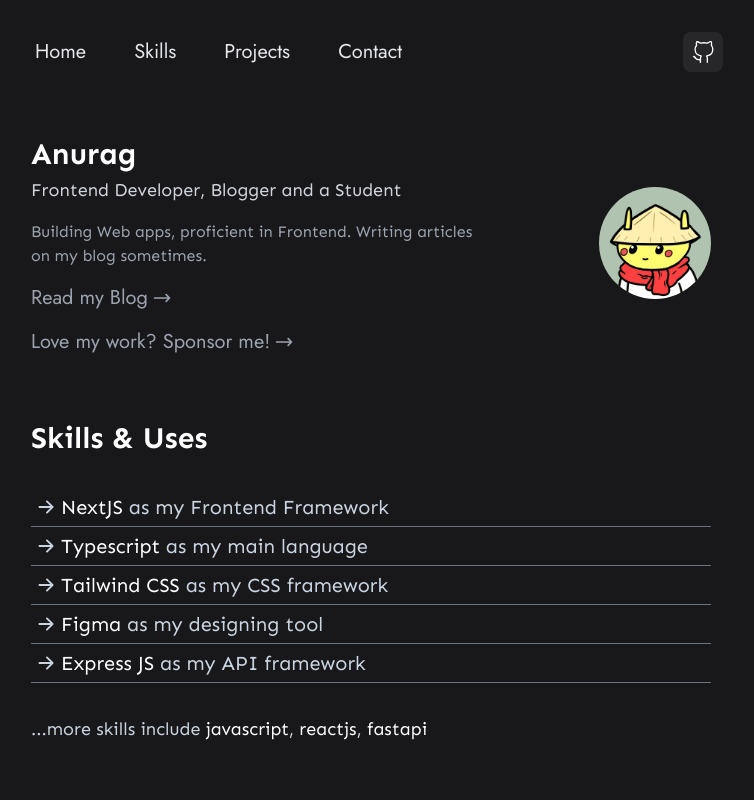
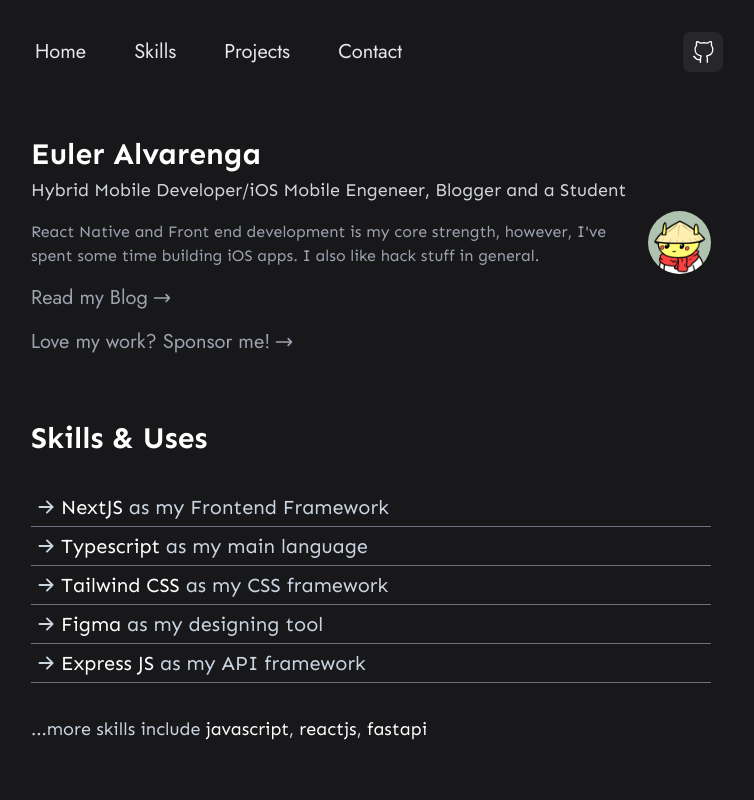
Before and after one commit to alvarengaEuler/my-portfolio, a Next.js app: page / in a window 1280 px wide. Shown: the top 800 px of the page, without its empty margins (269-1023 px from the left). Built offline with nearby package versions, Linux system fonts and the light colour scheme; no server answers.

Commit message:
:fire: feat: atualiza algumas coisas

```diff
--- a/components/Sections/About.section.tsx
+++ b/components/Sections/About.section.tsx
@@ -9,14 +9,15 @@
   return (
     <div className="my-8 flex flex-row items-center justify-between px-3 font-sen">
       <div>
-        <p className="text-3xl font-bold text-white">Anurag</p>
+        <p className="text-3xl font-bold text-white">Euler Alvarenga</p>
         <p className="mt-1 text-lg text-gray-300">
-          Frontend Developer, Blogger and a Student
+          Hybrid Mobile Developer/iOS Mobile Engeneer, Blogger and a Student
         </p>
 
         <p className="mt-4 text-gray-400">
-          Building Web apps, proficient in Frontend. Writing articles <br /> on
-          my blog sometimes.
+          React Native and Front end development is my core strength, however,
+          I've spent some time building iOS apps. I also like hack stuff in
+          general.
         </p>
 
         <Link href="https://blog.anurag.tech" passHref>
--- a/pages/_app.tsx
+++ b/pages/_app.tsx
@@ -15,12 +15,12 @@
 function MyApp({ Component, pageProps }: AppProps) {
   return (
     <>
-      <Script
+      {/* <Script
         strategy="lazyOnload"
         src={`https://www.googletagmanager.com/gtag/js?id=${process.env.NEXT_PUBLIC_GOOGLE_ANALYTICS}`}
-      />
+      /> */}
 
-      <Script id="google-analytics" strategy="lazyOnload">
+      {/* <Script id="google-analytics" strategy="lazyOnload">
         {`
             window.dataLayer = window.dataLayer || [];
             function gtag(){dataLayer.push(arguments);}
@@ -29,36 +29,35 @@
               page_path: window.location.pathname,
             });
                 `}
-      </Script>
+      </Script> */}
       <NextSeo
-        title="Anurag | Frontend Developer"
-        titleTemplate="Anurag | Frontend Developer"
-        defaultTitle="Anurag | Frontend Developer"
-        description="Hey! I'm Anurag, A Frontend Developer, Blogger and a Student!"
+        title="Euler Alvarenga | Frontend Developer"
+        titleTemplate="Euler Alvarenga | Frontend Developer"
+        defaultTitle="Euler Alvarenga | Frontend Developer"
+        description="Hey! I'm Euler Alvarenga, A Frontend Developer!"
         openGraph={{
-          url: "https://www.anurag.tech/",
-          title: "Anurag | Frontend Developer",
-          description:
-            "Hey! I'm Anurag, A Frontend Developer, Blogger and a Student!",
+          url: "#",
+          title: "Euler Alvarenga | Frontend Developer",
+          description: "Hey! I'm Euler Alvarenga, A Frontend Developer!",
           images: [
             {
               url: "https://res.cloudinary.com/ddum5vpp3/image/upload/v1643532760/og-image_dwcwhp.png",
               width: 800,
               height: 420,
-              alt: "Anurag | Frontend Developer",
+              alt: "Euler Alvarenga | Frontend Developer",
             },
           ],
         }}
-        twitter={{
-          handle: "@kr_anurag_",
-          site: "@kr_anurag_",
-          cardType: "summary_large_image",
-        }}
+        // twitter={{
+        //   handle: "@kr_anurag_",
+        //   site: "@kr_anurag_",
+        //   cardType: "summary_large_image",
+        // }}
         additionalMetaTags={[
           {
             property: "keywords",
             content:
-              "Frontend Developer, anurag, anuragkr, Web Developer, web development, web developer, blogger, tech enthusiast, open source",
+              "Frontend Developer, euler, alvarenga, Web Developer, ios, android, react, react native, web development, web developer, blogger, tech enthusiast, open source",
           },
         ]}
       />
```
